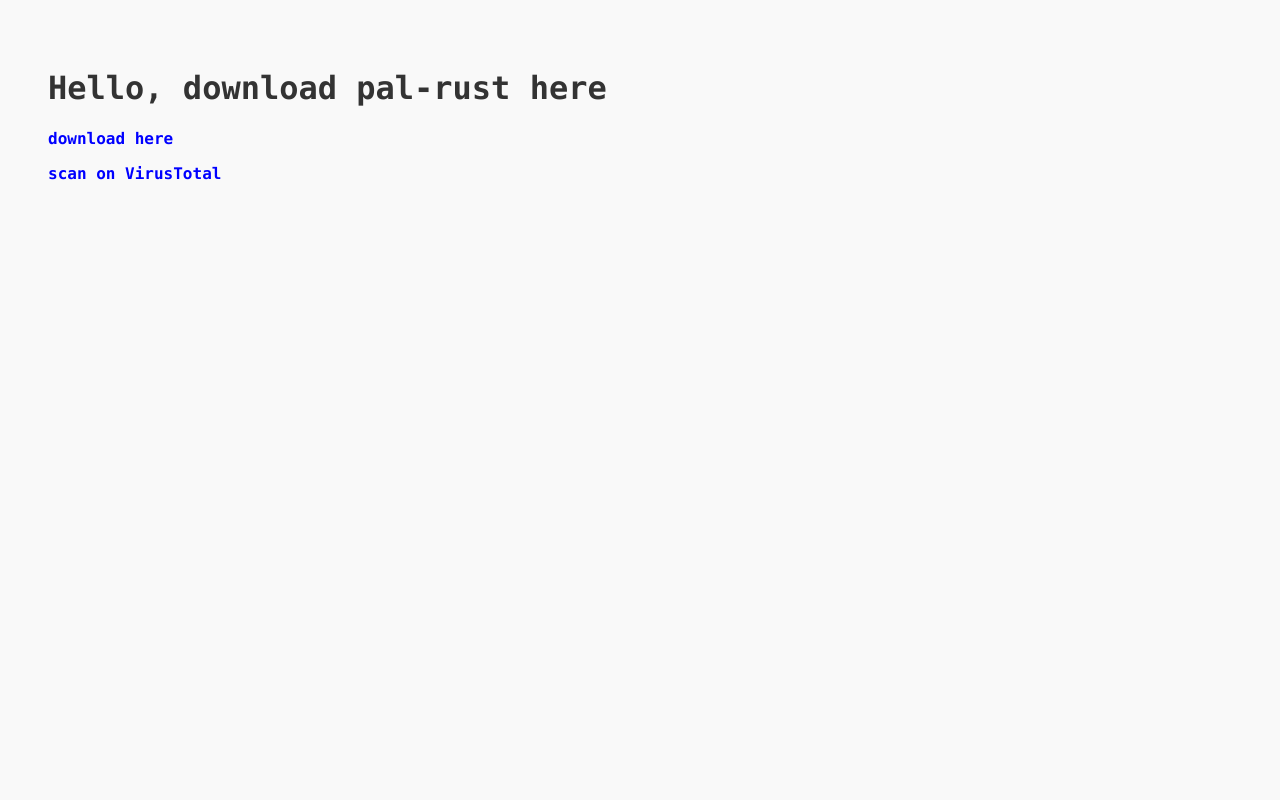
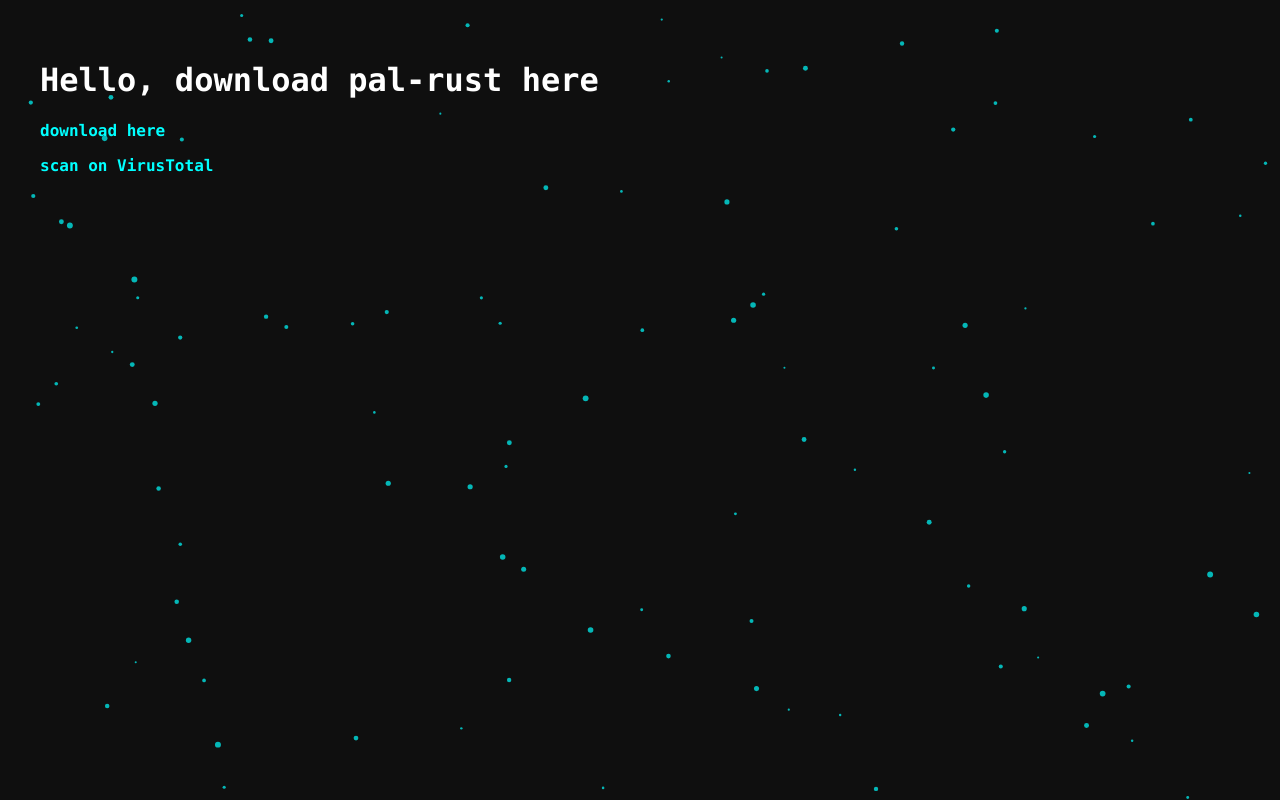
Before and after one commit to Tester309/Pal-rust, a plain HTML site: page index.html in a window 1280 px wide. Drawn offline with Linux system fonts and the light colour scheme.

Commit message:
Update index.html

```diff
--- a/index.html
+++ b/index.html
@@ -6,23 +6,82 @@
   <style>
     body {
       font-family: Consolas, monospace;
-      background-color: #f9f9f9;
-      color: #333;
+      margin: 0;
       padding: 40px;
+      color: #fff;
+      background: #0f0f0f;
+      overflow: hidden;
+      position: relative;
+      z-index: 1;
     }
+
+    canvas#background {
+      position: fixed;
+      top: 0;
+      left: 0;
+      z-index: 0;
+      width: 100%;
+      height: 100%;
+    }
+
+    h1, p {
+      position: relative;
+      z-index: 2;
+    }
+
     a.download-link {
-      color: blue;
+      color: #00ffff;
       text-decoration: none;
       font-weight: bold;
     }
+
     a.download-link:hover {
       text-decoration: underline;
+      color: #ff00ff;
     }
   </style>
 </head>
 <body>
+  <canvas id="background"></canvas>
+
   <h1>Hello, download pal-rust here</h1>
   <p><a class="download-link" href="https://github.com/Tester309/Pal-rust/releases/download/pal-rust-1/Pal_Labs.exe">download here</a></p>
   <p><a class="download-link" href="https://www.virustotal.com/gui/file/29565ab87ad0dfa3a6d934b8236dfc388b83a6ea66a89395cc6c8cb2e08637d0" target="_blank">scan on VirusTotal</a></p>
+
+  <script>
+    const canvas = document.getElementById('background');
+    const ctx = canvas.getContext('2d');
+    canvas.width = window.innerWidth;
+    canvas.height = window.innerHeight;
+
+    const particles = [];
+    for (let i = 0; i < 100; i++) {
+      particles.push({
+        x: Math.random() * canvas.width,
+        y: Math.random() * canvas.height,
+        r: Math.random() * 2 + 1,
+        dx: (Math.random() - 0.5) * 0.5,
+        dy: (Math.random() - 0.5) * 0.5
+      });
+    }
+
+    function draw() {
+      ctx.clearRect(0, 0, canvas.width, canvas.height);
+      ctx.fillStyle = 'rgba(0, 255, 255, 0.7)';
+      particles.forEach(p => {
+        ctx.beginPath();
+        ctx.arc(p.x, p.y, p.r, 0, Math.PI * 2);
+        ctx.fill();
+        p.x += p.dx;
+        p.y += p.dy;
+
+        if (p.x < 0 || p.x > canvas.width) p.dx *= -1;
+        if (p.y < 0 || p.y > canvas.height) p.dy *= -1;
+      });
+      requestAnimationFrame(draw);
+    }
+
+    draw();
+  </script>
 </body>
 </html>
```
